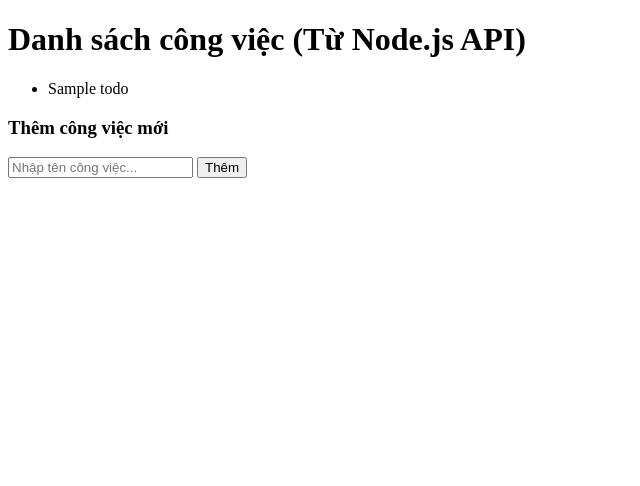
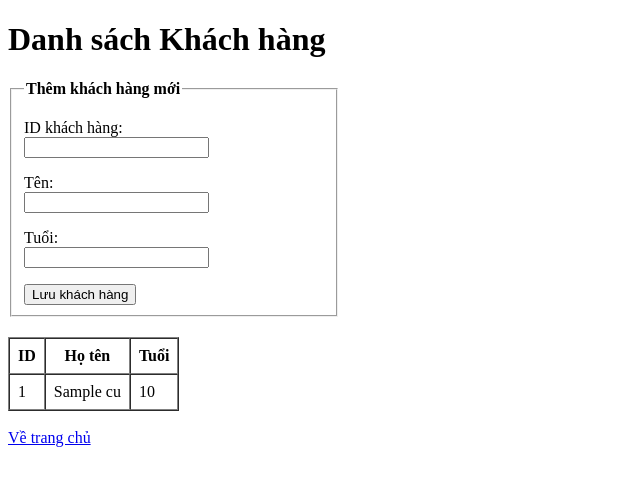
Before and after one commit to bichvan706-ai/python_voi_ai, a Flask app: template client/templates/index.html in a window 1280 px wide. Shown: the top 486 px of the page, without its empty margins (0-640 px from the left). Run offline with Flask 3, Linux system fonts and the light colour scheme; the template is opened without the code that fills it: most values are stand-ins (such as "Sample title", 1, 10 or a date in 2020).

Commit message:
add custommers

```diff
--- a/client/app.py
+++ b/client/app.py
@@ -1,20 +1,24 @@
 from flask import Flask, render_template, request, redirect, url_for
-
+import requests
 
 app = Flask(__name__)
 
-# URL của Node.js API
-NODE_API_URL = 'http://10.82.53.14:8080/'
+# URL cơ bản của Node.js API
+NODE_BASE_URL = 'http://10.82.53.14:8080'
+CUSTOMER_API_URL = f"{NODE_BASE_URL}/customers/add"
+
+
+# --- PHẦN 1: QUẢN LÝ CÔNG VIỆC (TODOS) ---
 
 @app.route('/')
 def index():
     try:
-        # Controller gọi sang Node.js API để lấy dữ liệu
-        response = requests.get(NODE_API_URL)
+        # Controller gọi sang Node.js API để lấy dữ liệu công việc
+        response = requests.get(TODO_API_URL)
         todos = response.json()
     except Exception as e:
         todos = []
-        print(f"Không thể kết nối đến Node.js API: {e}")
+        print(f"Không thể kết nối đến Node.js API (todos): {e}")
 
     # Trả về View (template) kèm theo dữ liệu
     return render_template('index.html', todos=todos)
@@ -24,9 +28,41 @@ def add_todo():
     title = request.form.get('title')
     if title:
         # Controller gửi dữ liệu mới sang Node.js API lưu trữ
-        requests.post(NODE_API_URL, json={'title': title})
+        requests.post(TODO_API_URL, json={'title': title})
 
     return redirect(url_for('index'))
+
+
+# --- PHẦN 2: QUẢN LÝ KHÁCH HÀNG (CUSTOMERS) ---
+
+@app.route('/customers')
+def list_customers():
+    try:
+        # Controller gọi sang Node.js API lấy danh sách khách hàng
+        response = requests.get(CUSTOMER_API_URL)
+        customers = response.json()
+    except Exception as e:
+        customers = []
+        print(f"Không thể kết nối đến Node.js API (customers): {e}")
+
+    return render_template('customers.html', customers=customers)
+
+@app.route('/customers/add', methods=['POST'])
+def add_customer():
+    idcustomer = request.form.get('id')
+    name = request.form.get('name')
+    age = request.form.get('age')
+
+    if name:
+        payload = {
+            'id': idcustomer,  # Node.js API sẽ tự sinh ID
+            'name': name,
+            'age': age
+        }
+        requests.post(CUSTOMER_API_URL, json=payload)
+
+    return redirect(url_for('index'))
+
 
 if __name__ == '__main__':
     # Chạy Flask ở cổng 5000
--- a/client/templates/index.html
+++ b/client/templates/index.html
@@ -2,21 +2,50 @@
 <html lang="vi">
 <head>
     <meta charset="UTF-8">
-    <title>Python MVC kết hợp Node.js API</title>
+    <title>Quản lý Khách hàng</title>
 </head>
 <body>
-    <h1>Danh sách công việc (Từ Node.js API)</h1>
+    <h1>Danh sách Khách hàng</h1>
 
-    <ul>
-        {% for todo in todos %}
-            <li>{{ todo.title }}</li>
+    <!-- Form thêm khách hàng mới -->
+    <fieldset style="width: 300px; margin-bottom: 20px;">
+        <legend><b>Thêm khách hàng mới</b></legend>
+        <form action="/customers/add" method="POST">
+            <p>
+                ID khách hàng: <br>
+                <input type="text" name="id" required>
+            </p>
+            <p>
+                Tên: <br>
+                <input type="text" name="name" required>
+            </p>
+
+            <p>
+               Tuổi: <br>
+                <input type="text" name="age">
+            </p>
+            <button type="submit">Lưu khách hàng</button>
+        </form>
+    </fieldset>
+
+    <!-- Hiển thị danh sách -->
+    <table border="1" cellpadding="8" cellspacing="0">
+        <tr>
+            <th>ID</th>
+            <th>Họ tên</th>
+            <th>Tuổi</th>
+
+        </tr>
+        {% for cus in customers %}
+        <tr>
+            <td>{{ cus.id }}</td>
+            <td>{{ cus.name }}</td>
+            <td>{{ cus.age }}</td>
+
+        </tr>
         {% endfor %}
-    </ul>
-
-    <h3>Thêm công việc mới</h3>
-    <form action="/add" method="POST">
-        <input type="text" name="title" placeholder="Nhập tên công việc..." required>
-        <button type="submit">Thêm</button>
-    </form>
+    </table>
+    <br>
+    <a href="/">Về trang chủ</a>
 </body>
 </html>
```
Also changed, not shown: server/index.js (+44 -0 lines).
